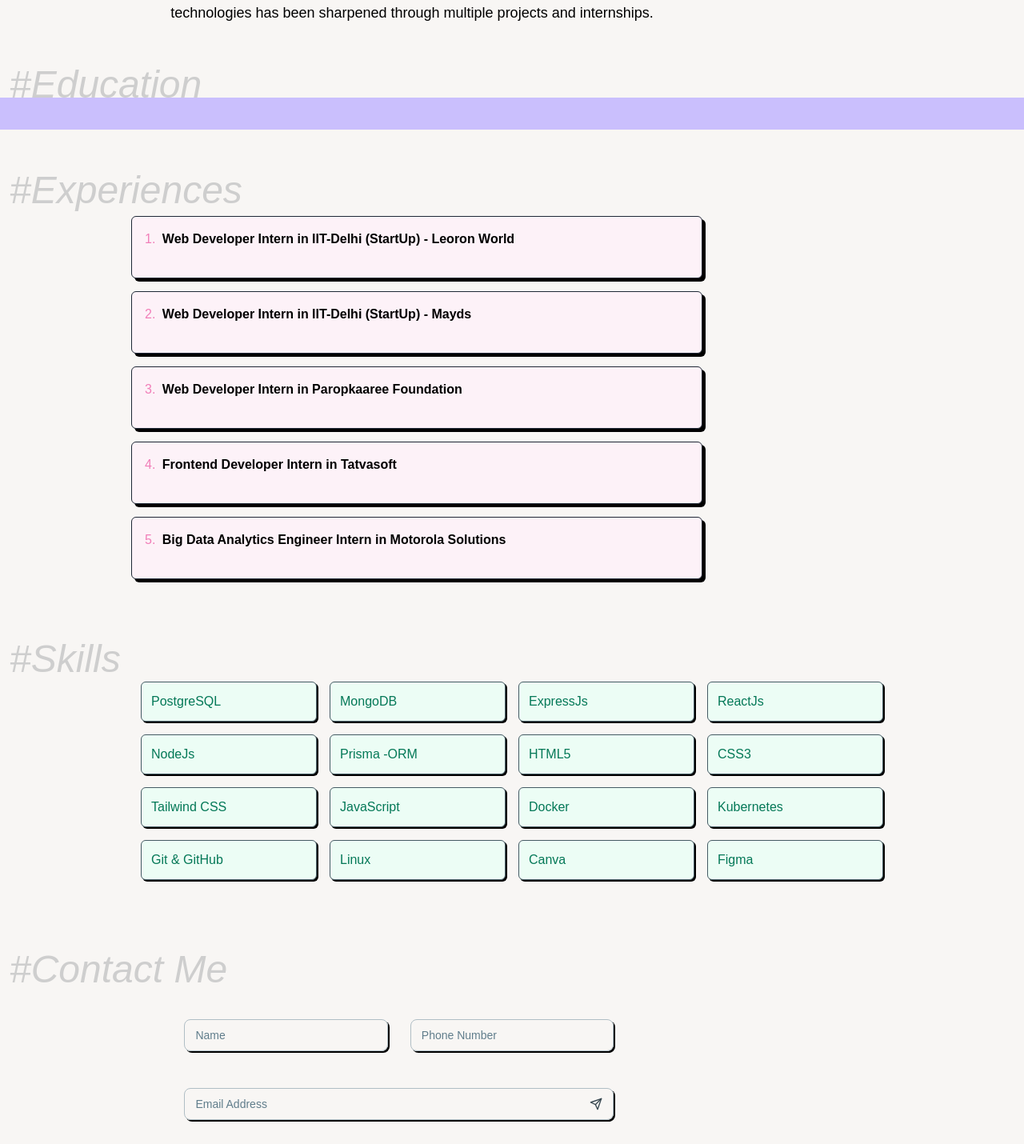
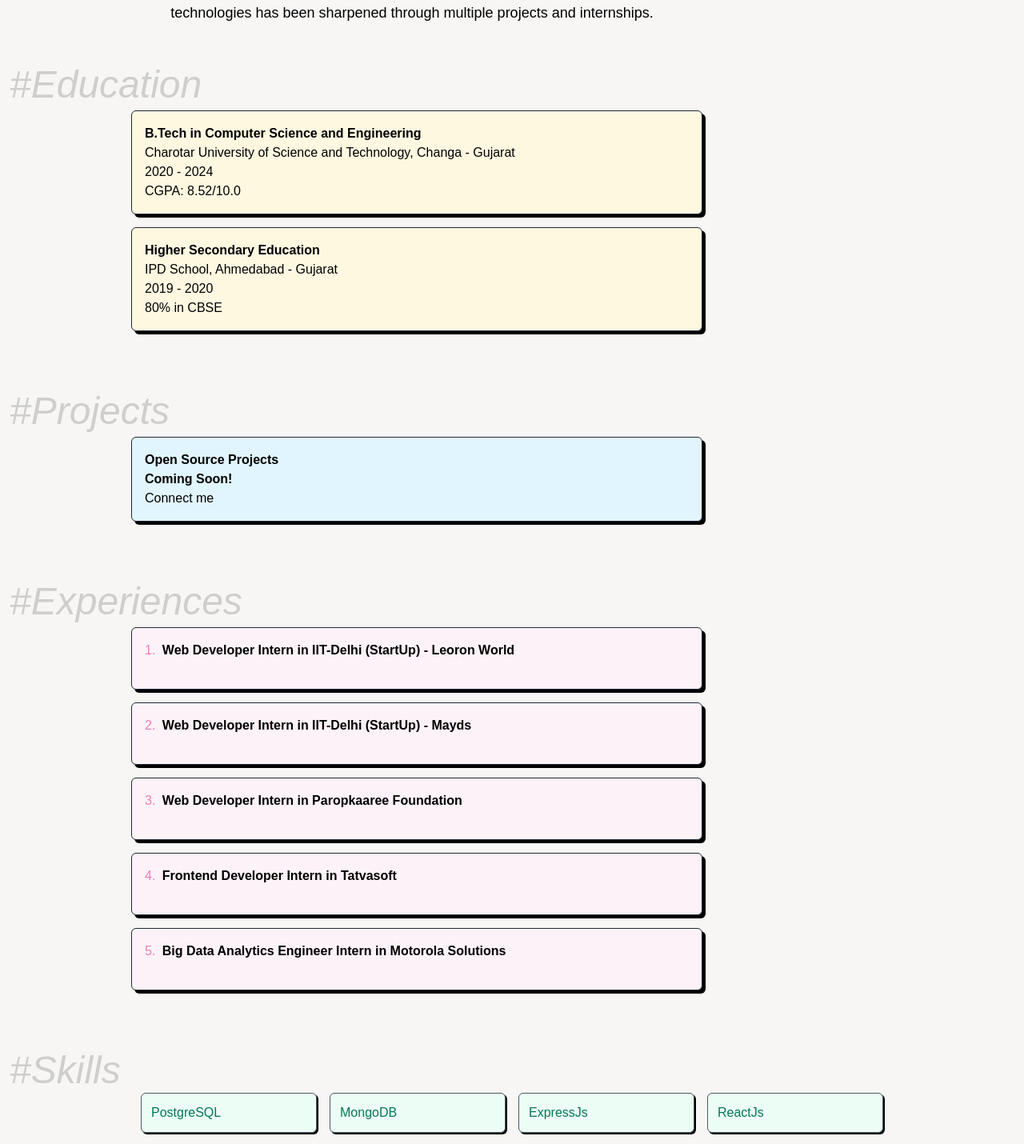
Before and after one commit to IshThumber/Ish-Portfolio, a React (Create React App) app: page / in a window 1280 px wide. Shown: the part 986-2416 px from the top of the page at 80% size. Built offline with nearby package versions, Linux system fonts and the light colour scheme; a web font is replaced by a local one.

Commit message:
final changes

```diff
--- a/src/Wrapper.js
+++ b/src/Wrapper.js
@@ -7,6 +7,7 @@ import Skills from "./sections/Skills";
 import Experiences from "./sections/Experiences";
 import Contact from "./sections/Contact";
 import Education from "./sections/Education";
+import Projects from "./sections/Projects";
 
 const Wrapper = () => {
   return (
@@ -19,10 +20,12 @@ const Wrapper = () => {
         {/* <Quote /> */}
         <About />
         <Education />
+        <Projects />
         <Experiences />
         <Skills />
-
-        <Contact />
+        <div id="contact-us">
+          <Contact />
+        </div>
       </div>
     </>
   );
--- a/src/sections/Contact.js
+++ b/src/sections/Contact.js
@@ -1,7 +1,14 @@
 import React from "react";
 import Heading from "../components/Heading";
-import { Input } from "@material-tailwind/react";
-import { Send } from "lucide-react";
+import { Input, Textarea } from "@material-tailwind/react";
+import {
+  ArrowBigUpDash,
+  Github,
+  Instagram,
+  Linkedin,
+  Send,
+  Twitter
+} from "lucide-react";
 
 const Contact = () => {
   return (
@@ -10,7 +17,7 @@ const Contact = () => {
         <Heading name="#Contact Me" />
 
         <div className="flex flex-col justify-center items-center -mt-5">
-          <div className="w-4/5 py-10 items-center sm:justify-center flex">
+          <div className=" w-4/5 py-10 items-center sm:justify-center flex flex-col">
             <div className="grid grid-cols-2 sm:grid-cols-3 grid-rows-2 gap-7 w-4/5 justify-center items-center">
               <div className="col-span-2 sm:col-span-1">
                 <Input
@@ -20,7 +27,7 @@ const Contact = () => {
                   label="Name"
                 />
               </div>
-              <div className="col-span-2 sm:col-span-1">
+              <div className="col-span-2 sm:col-span-1 mt-3 sm:mt-0">
                 <Input
                   className="shadowButton rounded-lg col-span-2 text-purple-500"
                   type="number"
@@ -28,19 +35,94 @@ const Contact = () => {
                   label="Phone Number"
                 />
               </div>
-              <div className="col-span-2 sm:mt-3">
+              <div className="col-span-2 mt-3">
                 <Input
                   className="shadowButton rounded-lg col-span-2 text-purple-500"
                   type="email"
                   label="Email Address"
-                  icon={
-                    <Send
-                      size={16}
-                      className="!text-blue-gray-800 cursor-pointer"
-                      onClick={() => console.log("Send email")}
-                    />
+                />
+              </div>
+              <div className="col-span-2 sm:col-span-2 mt-3">
+                <Input
+                  className="shadowButton rounded-lg col-span-2 text-purple-500"
+                  type="text"
+                  color="purple"
+                  label="Email Subject"
+                />
+              </div>
+
+              <div className="col-span-2 sm:col-span-2 mt-3">
+                <Textarea
+                  className="shadowButton rounded-lg col-span-2 text-purple-500"
+                  color="purple"
+                  label="Message"
+                />
+              </div>
+
+              <div className="col-span-2 sm:col-span-2 mt-3">
+                <div className="flex sm:justify-start justify-end">
+                  <div className="shadowButton w-fit border flex flex-row items-center gap-3 border-blue-gray-800 px-5 py-2 rounded-lg cursor-pointer hover:bg-blue-gray-100">
+                    <span className="text-purple-500">Send</span>
+                    <Send size={16} className="text-purple-500" />
+                  </div>
+                </div>
+              </div>
+            </div>
+
+            <div className="w-4/5 mt-20 p-1 flex items-center">
+              <h1 className="font-brandonMedium text-md text-left">
+                Let's connect!
+              </h1>
+
+              <div className="ml-3 gap-3 flex items-center cursor-pointer">
+                <div
+                  className="shadowButton border border-blue-gray-800 p-2 rounded-full bg-blue-gray-100 cursor-pointer hover:bg-blue-gray-200"
+                  onClick={() =>
+                    window.open("https://www.linkedin.com/in/ishthumber/")
                   }
-                />
+                >
+                  <Linkedin size={16} className="text-blue-900" />
+                </div>
+                <div
+                  className="shadowButton border border-blue-gray-800 p-2 rounded-full bg-blue-gray-100 cursor-pointer hover:bg-blue-gray-200"
+                  onClick={() => window.open("https://github.com/IshThumber")}
+                >
+                  <Github size={16} className="text-gray-700" />
+                </div>
+                <div
+                  className="shadowButton border border-blue-gray-800 p-2 rounded-full bg-blue-gray-100 cursor-pointer hover:bg-blue-gray-200"
+                  onClick={() => window.open("https://twitter.com/ishthumber")}
+                >
+                  <Twitter size={16} className="text-blue-600" />
+                </div>
+                <div
+                  className="shadowButton border border-blue-gray-800 p-2 rounded-full bg-blue-gray-100 cursor-pointer hover:bg-blue-gray-200"
+                  onClick={() =>
+                    window.open("https://www.instagram.com/__ish343__/")
+                  }
+                >
+                  <Instagram size={16} className="text-pink-600" />
+                </div>
+              </div>
+            </div>
+
+            {/* back to top button */}
+            <div className="p-2 flex justify-end items-center mt-10 -mb-9 sm:w-fit w-full">
+              <div
+                className="shadowButton sm:w-fit w-full justify-center flex flex-row gap-1 items-center border border-blue-gray-800 px-3 py-1 rounded-lg bg-white cursor-pointer hover:bg-blue-gray-200"
+                // className="shadowButton w-full border flex flex-row items-center gap-3 border-blue-gray-800 px-5 py-2 rounded-lg cursor-pointer hover:bg-blue-gray-100"
+                // scroll behaviour = "smooth"
+                onClick={() => {
+                  window.scrollTo({
+                    top: 0,
+                    behavior: "smooth"
+                  });
+                }}
+              >
+                <span className="text-blue-gray-900 sm:text-xs text-sm">
+                  Back to top
+                </span>
+                <ArrowBigUpDash className="text-blue-gray-900" size={16} />
               </div>
             </div>
           </div>
--- a/src/sections/Education.js
+++ b/src/sections/Education.js
@@ -1,5 +1,6 @@
 import React from "react";
 import Heading from "../components/Heading";
+import { education } from "../utils/General";
 
 const Education = () => {
   return (
@@ -7,8 +8,23 @@ const Education = () => {
       <div className="w-full">
         <Heading name="#Education" />
 
-        <div className="bg-purple-300 p-2 flex flex-col justify-center items-center -mt-5">
+        <div className="flex flex-col justify-center items-center -mt-5">
           <div className="flex flex-col w-full px-9 md:w-4/5 mb-6">
+            {education.map((key) => {
+              return (
+                <div className="bigShadowButton border border-gray-800 bg-amber-50 p-4 mt-4 text-md justify-start w-full md:w-3/4 items-center rounded-md font-ikaros font-thin">
+                  <h1 className="font-brandonMedium text-md text-left font-semibold">
+                    {key.degree}
+                    <br />
+                    <span className="mr-4 font-thin">{key.name}</span>
+                    <br />
+                    <span className="mr-4 font-thin">{key.year}</span>
+                    <br />
+                    <span className="mr-4 font-thin">{key.description}</span>
+                  </h1>
+                </div>
+              );
+            })}
           </div>
         </div>
       </div>
--- a/src/sections/HeroMain.js
+++ b/src/sections/HeroMain.js
@@ -5,12 +5,19 @@ import "./general.css";
 import Quote from "./Quote";
 
 const HeroMain = () => {
+  const handleScroll = () => {
+    const element = document.getElementById("contact-us");
+    if (element) {
+      element.scrollIntoView({ behavior: "smooth" });
+    }
+  };
+
   return (
     <>
       <div className="bg-[#F8F6F4] w-full h- flex flex-col justify-center items-center ">
         <div className="items-center text-center mt-56">
           <h3 className="font-brandonLight text-lg sm:text-2xl">
-            Hey I&apos;m
+            Hey, I&apos;m
           </h3>
           <h1 className="font-penna font-black text-7xl sm:text-7xl md:text-9xl transition-transform">
             Ish Thumber
@@ -28,19 +35,14 @@ const HeroMain = () => {
             <Button
               variant="outlined"
               className="shadowButton bg-amber-100 text-blue-gray-800 border-gray-900 border-2 py-3 rounded-md w-[150px]"
-              onClick={() => {
-                // scroll to contactme
-                document.querySelector("contactme").scrollIntoView();
-              }}
+              onClick={handleScroll}
             >
               Contact me
             </Button>
             <Button
               variant="outlined"
               className="shadowButton bg-amber-100 text-blue-gray-800 border-gray-900 border-2 py-3 rounded-md w-[150px] flex justify-center items-center gap-2"
-              onClick={() => {
-
-              }}
+              onClick={() => {}}
             >
               Resume
               <ExternalLink size={12} color="#1f2937" />
--- /dev/null
+++ b/src/sections/Projects.js
@@ -0,0 +1,34 @@
+import React from "react";
+import Heading from "./../components/Heading";
+
+const Projects = () => {
+  return (
+    <>
+      <div className="w-full">
+        <Heading name="#Projects" />
+
+        <div className="flex flex-col justify-center items-center -mt-5">
+          <div className="flex flex-col w-full px-9 md:w-4/5 mb-6">
+            <div className="bigShadowButton border border-gray-800 bg-light-blue-50 p-4 mt-4 text-md justify-start w-full md:w-3/4 items-center rounded-md font-ikaros font-thin">
+              {/* <h1 className="font-brandonMedium text-md text-left font-semibold mb-5">
+                <span className="mr-1 font-thin font-ikaros text-pink-400">
+                  1.
+                </span>{" "}
+                {`This website`}
+              </h1> */}
+              <h2 className="font-semibold">
+                Open Source Projects
+                <br />
+                Coming Soon!
+                <br />
+              </h2>
+              Connect me
+            </div>
+          </div>
+        </div>
+      </div>
+    </>
+  );
+};
+
+export default Projects;
--- a/src/utils/General.js
+++ b/src/utils/General.js
@@ -75,13 +75,13 @@ export const projects = [];
 
 export const education = [
   {
-    name: "Charotar University of Science and Technology",
+    name: "Charotar University of Science and Technology, Changa - Gujarat",
     degree: "B.Tech in Computer Science and Engineering",
-    year: "2020 - present",
+    year: "2020 - 2024",
     description: "CGPA: 8.52/10.0"
   },
   {
-    name: "IPD School",
+    name: "IPD School, Ahmedabad - Gujarat",
     degree: "Higher Secondary Education",
     year: "2019 - 2020",
     description: "80% in CBSE"
```
